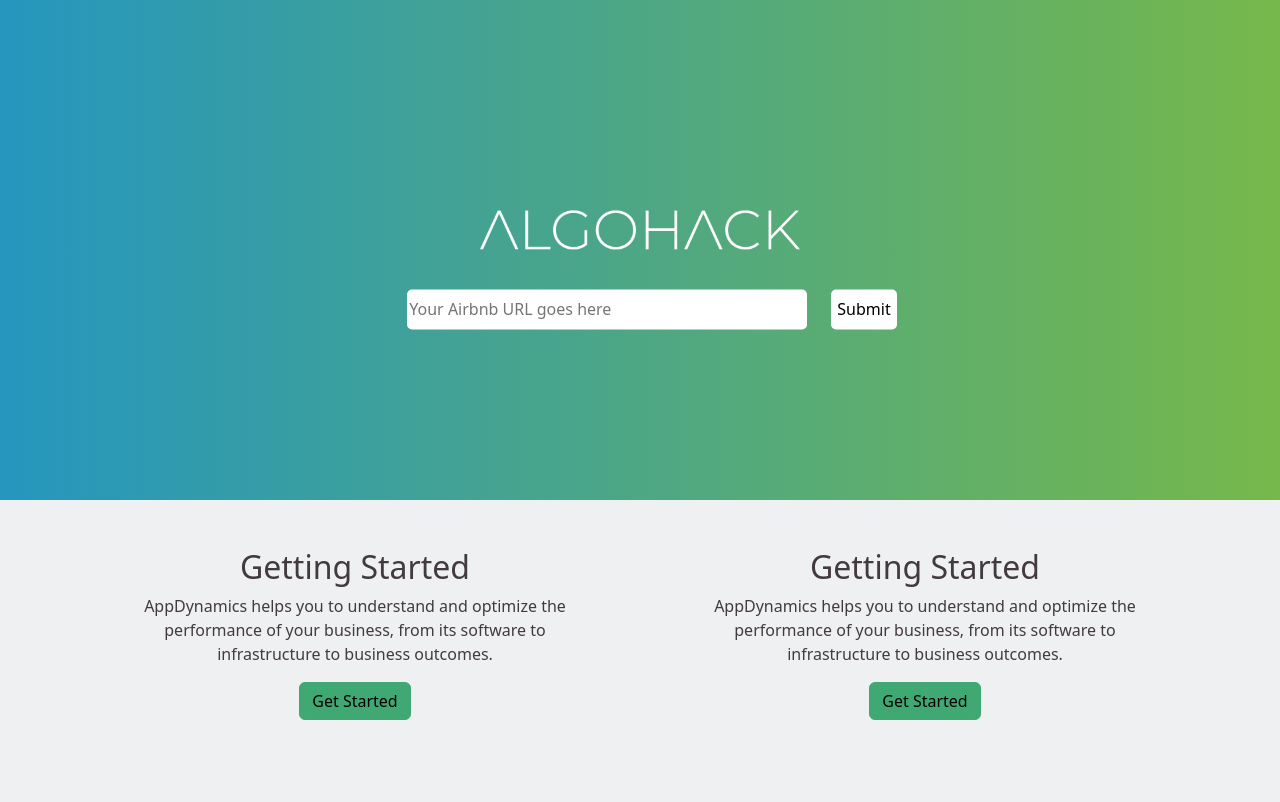
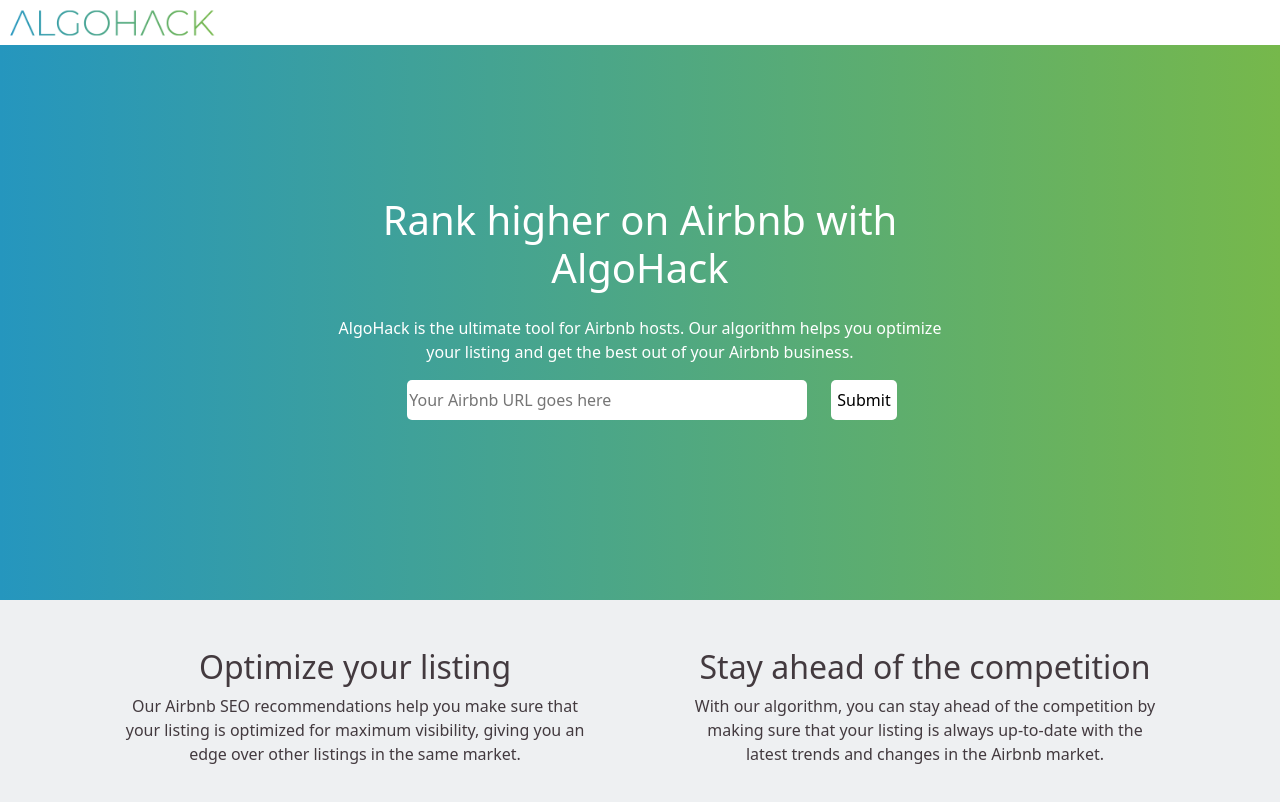
Before and after one commit to viniciuscsr/Algohack, a React (Create React App) app in the folder frontend/: page / in a window 1280 px wide. Shown: the top 802 px of the page. Built offline with nearby package versions, Linux system fonts and the light colour scheme; a web font is replaced by a local one.

Commit message:
update home page

```diff
--- a/frontend/src/App.js
+++ b/frontend/src/App.js
@@ -1,12 +1,13 @@
 import { HOME_COMPONENTS } from './data/input';
 import Search from './components/Search/Search';
 import HomeCard from './components/HomeCard/HomeCard';
+import Header from './components/Header/Header';
 import './App.scss';
 
 function App() {
   const renderCards = () => {
     return (
-      <div className='container'>
+      <div className='container d-flex align-items-center'>
         <div className='row'>
           {HOME_COMPONENTS.map(({ heading, text, buttonCta }) => (
             <HomeCard heading={heading} text={text} buttonCta={buttonCta} />
@@ -18,6 +19,7 @@
 
   return (
     <div className='App'>
+      <Header showSearchBar={false} />
       <Search />
       {renderCards()}
     </div>
--- a/frontend/src/App.scss
+++ b/frontend/src/App.scss
@@ -0,0 +1,3 @@
+.app {
+  display: flex;
+}
--- a/frontend/src/components/Header/Header.js
+++ b/frontend/src/components/Header/Header.js
@@ -2,7 +2,7 @@
 import { useNavigate, Link } from 'react-router-dom';
 import './Header.scss';
 
-const Header = () => {
+const Header = ({ showSearchBar }) => {
   const [url, setUrl] = useState('');
 
   const navigate = useNavigate();
@@ -30,8 +30,8 @@
     <>
       {/* desktop */}
       <div className='header__container d-none d-sm-block'>
-        <h1 style={{ display: 'inline' }}>
-          <span className='d-none'>SETool</span>
+        <div style={{ display: 'inline' }}>
+          <span className='d-none'>AlgoHack</span>
           <Link to='/'>
             <img
               className='header__logo'
@@ -39,7 +39,8 @@
               alt='nav logo'
             />
           </Link>
-        </h1>
+        </div>
+        {showSearchBar && (
           <span className='header__search-form'>
             <input
               type='text'
@@ -59,11 +60,12 @@
               Submit
             </button>
           </span>
+        )}
       </div>
       {/* mobile */}
-      <div className='header__container-mobile pb-3 d-block d-sm-none'>
-        <h1>
-          <span className='d-none'>SETool</span>
+      <div className='header__container-mobile py-3 d-block d-sm-none'>
+        <div>
+          <span className='d-none'>AlgoHack</span>
           <Link to='/'>
             <img
               className='header__logo-mobile'
@@ -71,7 +73,8 @@
               alt='nav logo'
             />
           </Link>
-        </h1>
+        </div>
+        {showSearchBar && (
           <div className='header__search-form-mobile'>
             <div className='header__input'>
               <input
@@ -92,6 +95,7 @@
               Submit
             </button>
           </div>
+        )}
       </div>
     </>
   );
--- a/frontend/src/components/Header/Header.scss
+++ b/frontend/src/components/Header/Header.scss
@@ -17,6 +17,7 @@
   width: 100%;
   top: 0;
   left: 0;
+  z-index: 1;
 }
 
 .header__search-form {
--- a/frontend/src/components/HomeCard/HomeCard.js
+++ b/frontend/src/components/HomeCard/HomeCard.js
@@ -6,7 +6,7 @@
       {/* <img src={src} /> */}
       <h2>{heading}</h2>
       <p>{text}</p>
-      <button className='btn btn-success'>{buttonCta}</button>
+      {/* <button className='btn btn-success'>{buttonCta}</button> */}
     </div>
   );
 }
--- a/frontend/src/components/Search/Search.js
+++ b/frontend/src/components/Search/Search.js
@@ -43,11 +43,14 @@
       <div className=''>
         <div className='search__container text-center'>
           <div className='search__content-container'>
-            <img
-              className='search__logo'
-              src='/images/algohack_logo_clear.png'
-              alt='alternative logo'
-            />
+            <h1 style={{ color: 'white' }}>
+              Rank higher on Airbnb with AlgoHack
+            </h1>
+            <p style={{ color: 'white' }}>
+              AlgoHack is the ultimate tool for Airbnb hosts. Our algorithm
+              helps you optimize your listing and get the best out of your
+              Airbnb business.
+            </p>
             <input
               className={`search__input mx-4 ${
                 showErrorMessage ? 'search__input__invalid' : ''
--- a/frontend/src/components/Search/Search.scss
+++ b/frontend/src/components/Search/Search.scss
@@ -2,7 +2,7 @@
 
 .search__container {
   position: relative;
-  min-height: 500px;
+  min-height: 600px;
   background-image: linear-gradient(to right, #2596be, #76b84b);
 }
 
--- a/frontend/src/data/input.js
+++ b/frontend/src/data/input.js
@@ -1,16 +1,14 @@
 export const HOME_COMPONENTS = [
   {
-    heading: 'Getting Started',
+    heading: 'Optimize your listing',
     icon: 'abc',
-    text:
-      'AppDynamics helps you to understand and optimize the performance of your business, from its software to infrastructure to business outcomes.',
+    text: 'Our Airbnb SEO recommendations help you make sure that your listing is optimized for maximum visibility, giving you an edge over other listings in the same market.',
     buttonCta: 'Get Started',
   },
   {
-    heading: 'Getting Started',
+    heading: 'Stay ahead of the competition',
     icon: 'abc',
-    text:
-      'AppDynamics helps you to understand and optimize the performance of your business, from its software to infrastructure to business outcomes.',
+    text: 'With our algorithm, you can stay ahead of the competition by making sure that your listing is always up-to-date with the latest trends and changes in the Airbnb market.',
     buttonCta: 'Get Started',
   },
 ];
--- a/frontend/src/screens/Results/Results.js
+++ b/frontend/src/screens/Results/Results.js
@@ -100,11 +100,28 @@
           },
         },
       },
-      // {
-      //   title: 'Cleanliness Review',
-      //   value: metrics.reviews.cleanliness,
-      //   isPercentage: false,
-      // },
+      {
+        title: 'Cleanliness Review',
+        value: metrics.reviews.cleanliness,
+        isPercentage: false,
+        details: {
+          good: {
+            range: [4.75, 5],
+            description:
+              "You're on track to be a superhost. Your rating is among the top hostings on airbnb. To get even closer to 5 stars be sure to address past review feedback. That way you can make adjustments to your property or set your guests expectations with descriptions and photos that best represent the listing.",
+          },
+          average: {
+            range: [4, 4.74],
+            description:
+              "You're on the right track. At this point, you're most likely doing things right but better communication and a personalized experience might bring your ratings closer to 5 stars. Create FAQs and canned responses so you can promptly answer inquiries. Leave a good first impression by welcoming guests with local treats, souvenirs or/and a personalized welcome note.",
+          },
+          poor: {
+            range: [0, 3.99],
+            description:
+              "Any rating below 4 is considered low by Airbnb's high standards. Focus on the three most important criteria for guests: communication, expectations and unforeseen events. It's recommended to respond to new inquiries within 24 hours but responding in a few hours will help you to get better reviews. Make sure your photos and description represent your property well. Broken expectations are a big reason for low ratings. Lastly, if an incident happens handle them at the earliest while having a cordial and a 'guest is always right' attitude.",
+          },
+        },
+      },
       // {
       //   title: 'Accuracy Reviw',
       //   value: metrics.reviews.accuracy,
@@ -178,7 +195,7 @@
 
   return (
     <>
-      <Header />
+      <Header showSearchBar={true} />
       <LoadingOverlay
         className='results__loading-overlay'
         active={isLoading}
```
Lines whose indentation alone changed are shown as unchanged.
